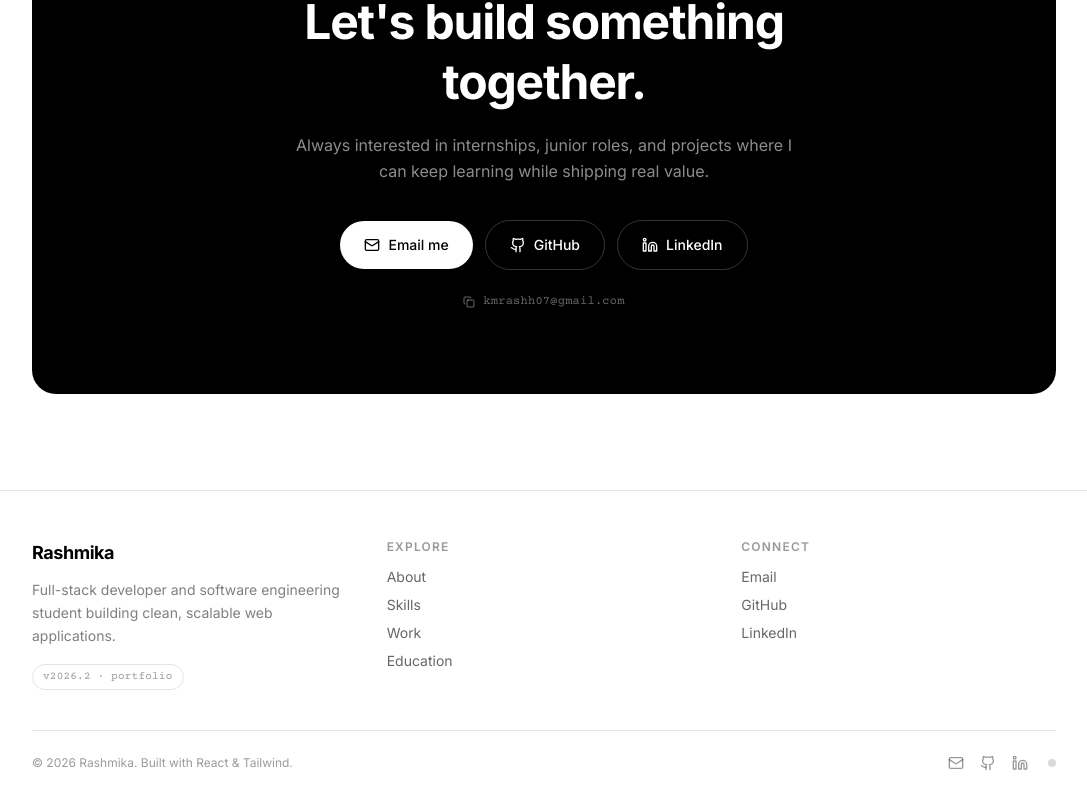
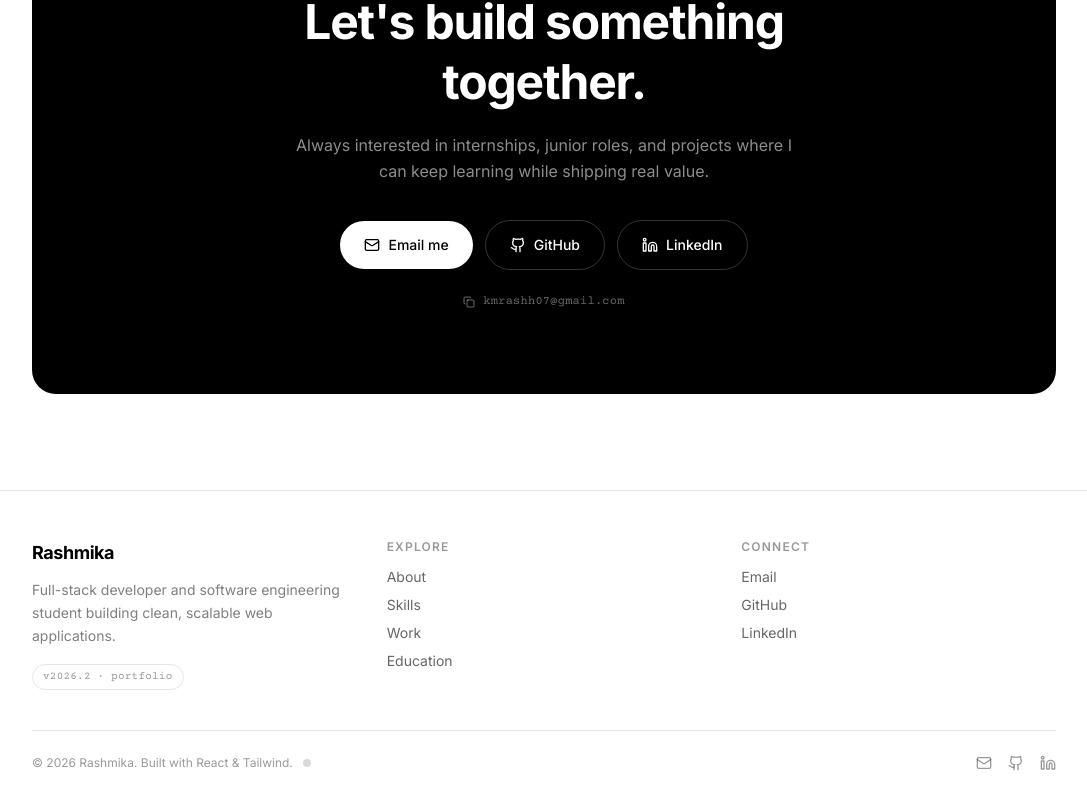
Before and after one commit to rashmikaog/rashmikaportfolio, a React (Vite) app: page / in a window 1280 px wide. Shown: the part 6039-6848 px from the top of the page, without its empty margins (96-1183 px from the left). Built offline with nearby package versions, Linux system fonts and the light colour scheme.

Commit message:
easter egg moved

```diff
--- a/Portfolio.jsx
+++ b/Portfolio.jsx
@@ -582,6 +582,8 @@ export default function Portfolio() {
   const [state, dispatch] = useReducer(uiReducer, initialUIState);
   const [scrolled, setScrolled] = useState(false);
   const [loaded, setLoaded] = useState(false);
+  const [showDoodle, setShowDoodle] = useState(false);
+  const doodleRef = useRef(null);
 
   const navIds = useMemo(() => NAV.map((n) => n.id), []);
   const activeSection = useActiveSection(navIds);
@@ -598,6 +600,17 @@ export default function Portfolio() {
       clearTimeout(t);
     };
   }, []);
+
+  useEffect(() => {
+    if (!showDoodle) return;
+    const onOutside = (e) => {
+      if (doodleRef.current && !doodleRef.current.contains(e.target)) {
+        setShowDoodle(false);
+      }
+    };
+    document.addEventListener("pointerdown", onOutside);
+    return () => document.removeEventListener("pointerdown", onOutside);
+  }, [showDoodle]);
 
   const scrollTo = useCallback((id) => {
     dispatch({ type: "SET_MENU", value: false });
@@ -1148,18 +1161,22 @@ export default function Portfolio() {
         </div>
 
         <div className="max-w-5xl mx-auto mt-10 pt-6 border-t border-black/10 flex flex-col sm:flex-row items-center justify-between gap-3">
+          <div ref={doodleRef} className="group relative flex items-center gap-1.5">
             <p className="text-xs text-black/40">© 2026 Rashmika. Built with React &amp; Tailwind.</p>
-          <div className="flex items-center gap-4">
-            <a href="mailto:kmrashh07@gmail.com" className="text-black/40 hover:text-black transition-colors"><Mail size={16} /></a>
-            <a href="https://github.com/yourusername" target="_blank" rel="noreferrer" className="text-black/40 hover:text-black transition-colors"><Github size={16} /></a>
-            <a href="https://linkedin.com/in/yourusername" target="_blank" rel="noreferrer" className="text-black/40 hover:text-black transition-colors"><Linkedin size={16} /></a>
-
             {/* ---- easter egg: doodle drawn by my girlfriend ---- */}
-            <div className="group relative ml-1">
+            <button
+              type="button"
+              onClick={() => setShowDoodle((v) => !v)}
+              aria-label="Secret doodle"
+              className="h-4 w-4 -my-1 flex items-center justify-center shrink-0"
+            >
               <span className="block h-2 w-2 rounded-full bg-black/15 group-hover:bg-black/40 transition-colors cursor-pointer" />
+            </button>
             <div
-                className="pointer-events-none absolute bottom-6 right-0 flex flex-col items-center opacity-0 scale-90 origin-bottom-right
-                           group-hover:opacity-100 group-hover:scale-100 transition-all duration-300 ease-out"
+              className={`pointer-events-none absolute bottom-6 left-0 z-50 flex flex-col items-center origin-bottom-left
+                         transition-all duration-300 ease-out
+                         ${showDoodle ? "opacity-100 scale-100" : "opacity-0 scale-90"}
+                         group-hover:opacity-100 group-hover:scale-100`}
             >
               <div className="bg-white border border-black/10 shadow-lg rounded-sm p-2 -rotate-3">
                 <img
@@ -1174,6 +1191,10 @@ export default function Portfolio() {
               </p>
             </div>
           </div>
+          <div className="flex items-center gap-4">
+            <a href="mailto:kmrashh07@gmail.com" className="text-black/40 hover:text-black transition-colors"><Mail size={16} /></a>
+            <a href="https://github.com/yourusername" target="_blank" rel="noreferrer" className="text-black/40 hover:text-black transition-colors"><Github size={16} /></a>
+            <a href="https://linkedin.com/in/yourusername" target="_blank" rel="noreferrer" className="text-black/40 hover:text-black transition-colors"><Linkedin size={16} /></a>
           </div>
         </div>
       </footer>
```
Lines whose indentation alone changed are shown as unchanged.
